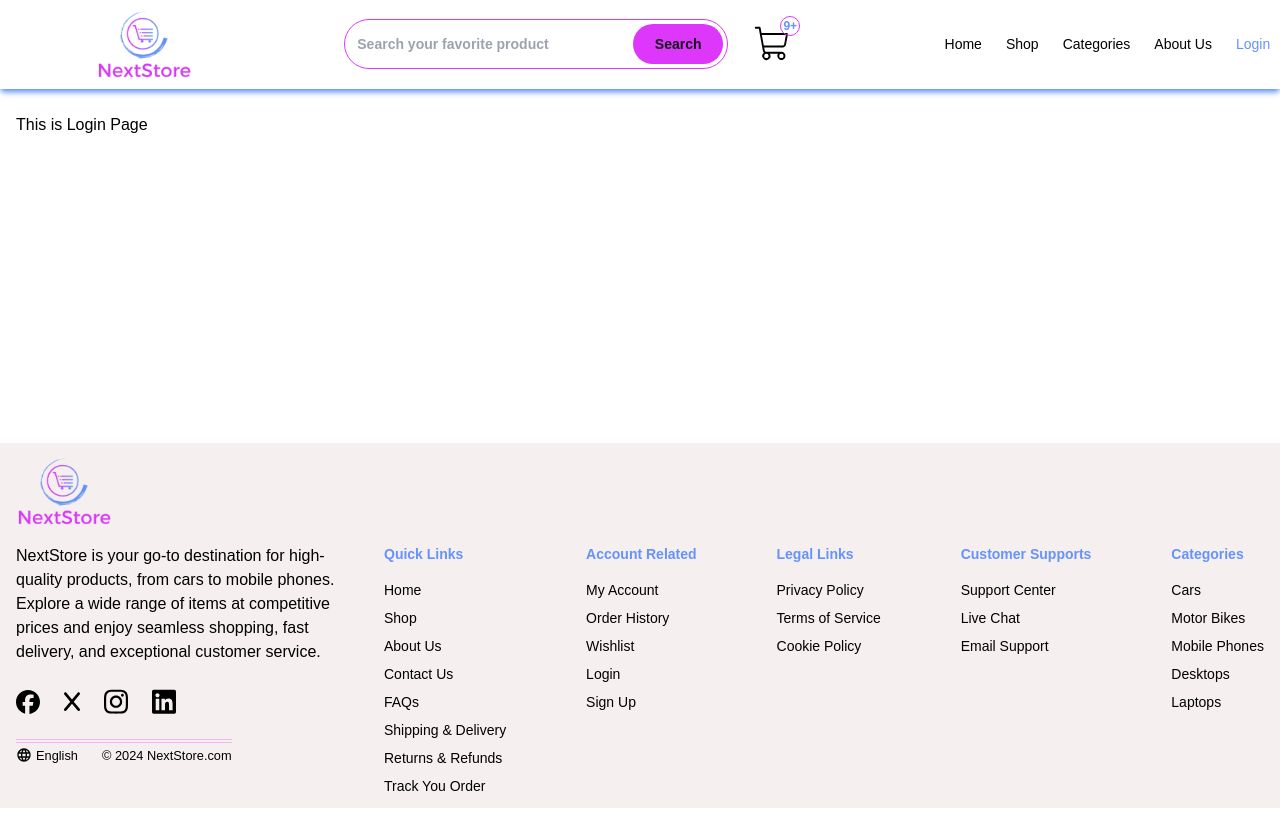
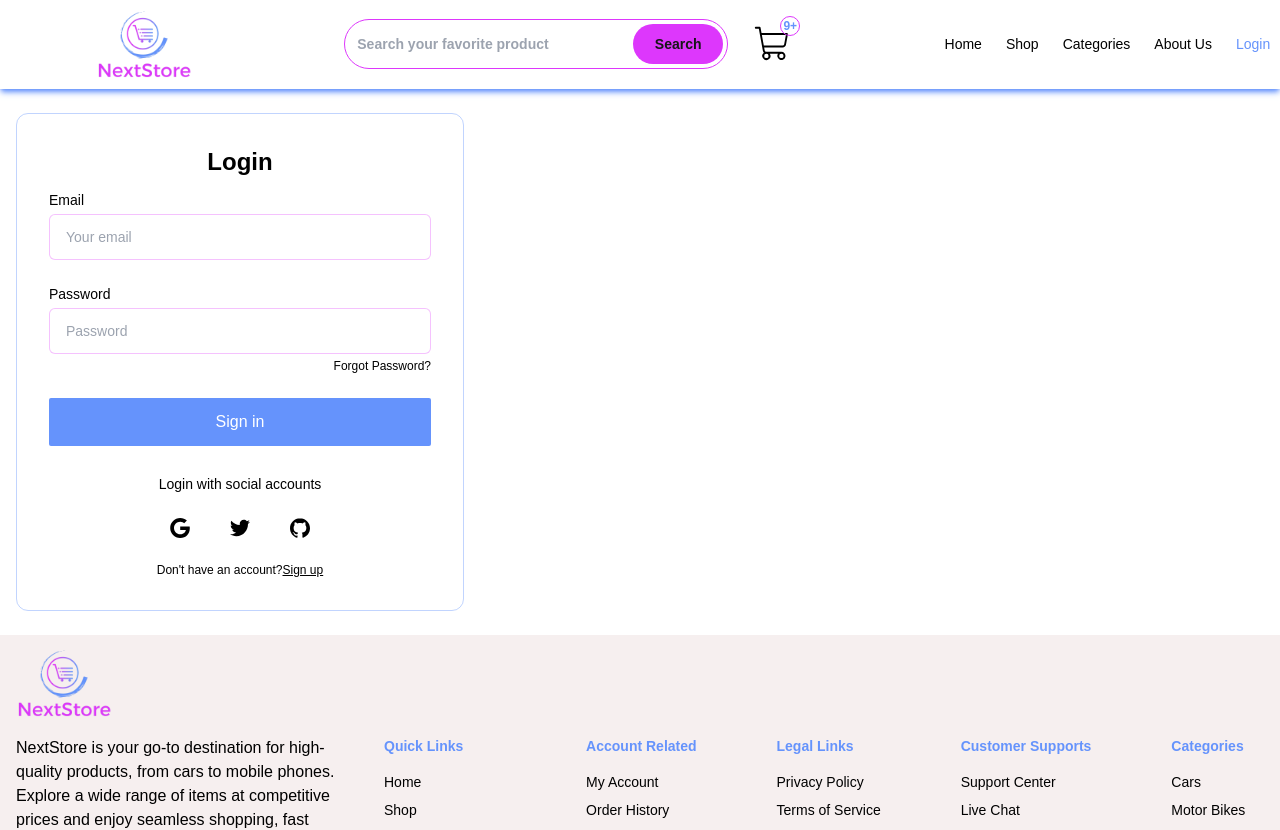
Before and after one commit to asif100a/next-store, a Next.js app: page /login in a window 1280 px wide. Shown: the top 830 px of the page. Before the commit the page ends 808 px from the top, so only its background shows below. Built offline with nearby package versions, Linux system fonts and the light colour scheme; no server answers.

Commit message:
Login page added

```diff
--- a/src/app/login/page.tsx
+++ b/src/app/login/page.tsx
@@ -1,3 +1,4 @@
+import Login from '@/components/Sections/Login';
 import { Metadata } from 'next';
 import React from 'react';
 
@@ -7,10 +8,11 @@
 };
 
 const LoginPage: React.FC = () => {
+
     return (
-        <section>
-            <h1>This is Login Page</h1>
-        </section>
+        <>
+            <Login />
+        </>
     );
 };
 
--- /dev/null
+++ b/src/components/Sections/Login.tsx
@@ -0,0 +1,90 @@
+"use client";
+
+import React, { FormEvent } from 'react';
+
+const Login: React.FC = () => {
+
+    // Handle the form submission
+    const handleFormSubmission = (event: FormEvent<HTMLFormElement>) => {
+        event.preventDefault();
+
+        const formData = new FormData(event.currentTarget);
+        const email = formData.get('email');
+        const password = formData.get('password');
+        console.table({email, password});
+    }
+
+    return (
+        <section>
+            <div className="w-full max-w-md p-8 space-y-3 rounded-xl box-border border border-[#6593fc66]">
+                <h1 className="text-2xl font-bold text-center">Login</h1>
+
+                {/* Input Form */}
+                <form onSubmit={handleFormSubmission} className="space-y-6">
+                    {/* Email */}
+                    <div className="space-y-1 text-sm">
+                        <label htmlFor="email" className="block">Email</label>
+                        <input
+                            type="email"
+                            name="email"
+                            id="email"
+                            placeholder="Your email"
+                            className="w-full px-4 py-3 rounded-md outline-none border border-[#dd37fc4d]"
+                            required
+                        />
+                    </div>
+                    {/* Password */}
+                    <div className="space-y-1 text-sm">
+                        <label htmlFor="password" className="block">Password</label>
+                        <input
+                            type="password"
+                            name="password"
+                            id="password"
+                            placeholder="Password"
+                            className="w-full px-4 py-3 rounded-md outline-none border border-[#dd37fc4d]"
+                            required
+                        />
+                        <div className="flex justify-end text-xs">
+                            <a rel="noopener noreferrer" href="#">Forgot Password?</a>
+                        </div>
+                    </div>
+
+                    {/* Submit Form */}
+                    <input
+                        type='submit'
+                        value={'Sign in'}
+                        className="block w-full p-3 text-center rounded-sm bg-[#6593fc] text-white"
+                    />
+                </form>
+
+                <div className="flex items-center pt-4 space-x-1">
+                    <div className="flex-1 h-px sm:w-16 dark:bg-gray-300"></div>
+                    <p className="px-3 text-sm">Login with social accounts</p>
+                    <div className="flex-1 h-px sm:w-16 dark:bg-gray-300"></div>
+                </div>
+                <div className="flex justify-center space-x-4">
+                    <button aria-label="Log in with Google" className="p-3 rounded-sm">
+                        <svg xmlns="http://www.w3.org/2000/svg" viewBox="0 0 32 32" className="w-5 h-5 fill-current">
+                            <path d="M16.318 13.714v5.484h9.078c-0.37 2.354-2.745 6.901-9.078 6.901-5.458 0-9.917-4.521-9.917-10.099s4.458-10.099 9.917-10.099c3.109 0 5.193 1.318 6.38 2.464l4.339-4.182c-2.786-2.599-6.396-4.182-10.719-4.182-8.844 0-16 7.151-16 16s7.156 16 16 16c9.234 0 15.365-6.49 15.365-15.635 0-1.052-0.115-1.854-0.255-2.651z"></path>
+                        </svg>
+                    </button>
+                    <button aria-label="Log in with Twitter" className="p-3 rounded-sm">
+                        <svg xmlns="http://www.w3.org/2000/svg" viewBox="0 0 32 32" className="w-5 h-5 fill-current">
+                            <path d="M31.937 6.093c-1.177 0.516-2.437 0.871-3.765 1.032 1.355-0.813 2.391-2.099 2.885-3.631-1.271 0.74-2.677 1.276-4.172 1.579-1.192-1.276-2.896-2.079-4.787-2.079-3.625 0-6.563 2.937-6.563 6.557 0 0.521 0.063 1.021 0.172 1.495-5.453-0.255-10.287-2.875-13.52-6.833-0.568 0.964-0.891 2.084-0.891 3.303 0 2.281 1.161 4.281 2.916 5.457-1.073-0.031-2.083-0.328-2.968-0.817v0.079c0 3.181 2.26 5.833 5.26 6.437-0.547 0.145-1.131 0.229-1.724 0.229-0.421 0-0.823-0.041-1.224-0.115 0.844 2.604 3.26 4.5 6.14 4.557-2.239 1.755-5.077 2.801-8.135 2.801-0.521 0-1.041-0.025-1.563-0.088 2.917 1.86 6.36 2.948 10.079 2.948 12.067 0 18.661-9.995 18.661-18.651 0-0.276 0-0.557-0.021-0.839 1.287-0.917 2.401-2.079 3.281-3.396z"></path>
+                        </svg>
+                    </button>
+                    <button aria-label="Log in with GitHub" className="p-3 rounded-sm">
+                        <svg xmlns="http://www.w3.org/2000/svg" viewBox="0 0 32 32" className="w-5 h-5 fill-current">
+                            <path d="M16 0.396c-8.839 0-16 7.167-16 16 0 7.073 4.584 13.068 10.937 15.183 0.803 0.151 1.093-0.344 1.093-0.772 0-0.38-0.009-1.385-0.015-2.719-4.453 0.964-5.391-2.151-5.391-2.151-0.729-1.844-1.781-2.339-1.781-2.339-1.448-0.989 0.115-0.968 0.115-0.968 1.604 0.109 2.448 1.645 2.448 1.645 1.427 2.448 3.744 1.74 4.661 1.328 0.14-1.031 0.557-1.74 1.011-2.135-3.552-0.401-7.287-1.776-7.287-7.907 0-1.751 0.62-3.177 1.645-4.297-0.177-0.401-0.719-2.031 0.141-4.235 0 0 1.339-0.427 4.4 1.641 1.281-0.355 2.641-0.532 4-0.541 1.36 0.009 2.719 0.187 4 0.541 3.043-2.068 4.381-1.641 4.381-1.641 0.859 2.204 0.317 3.833 0.161 4.235 1.015 1.12 1.635 2.547 1.635 4.297 0 6.145-3.74 7.5-7.296 7.891 0.556 0.479 1.077 1.464 1.077 2.959 0 2.14-0.020 3.864-0.020 4.385 0 0.416 0.28 0.916 1.104 0.755 6.4-2.093 10.979-8.093 10.979-15.156 0-8.833-7.161-16-16-16z"></path>
+                        </svg>
+                    </button>
+                </div>
+                <p className="text-xs text-center sm:px-6">{"Don't"} have an account?
+                    <a rel="noopener noreferrer" href="#" className="underline">Sign up</a>
+                </p>
+            </div>
+        </section>
+    );
+};
+
+export default Login;
```
